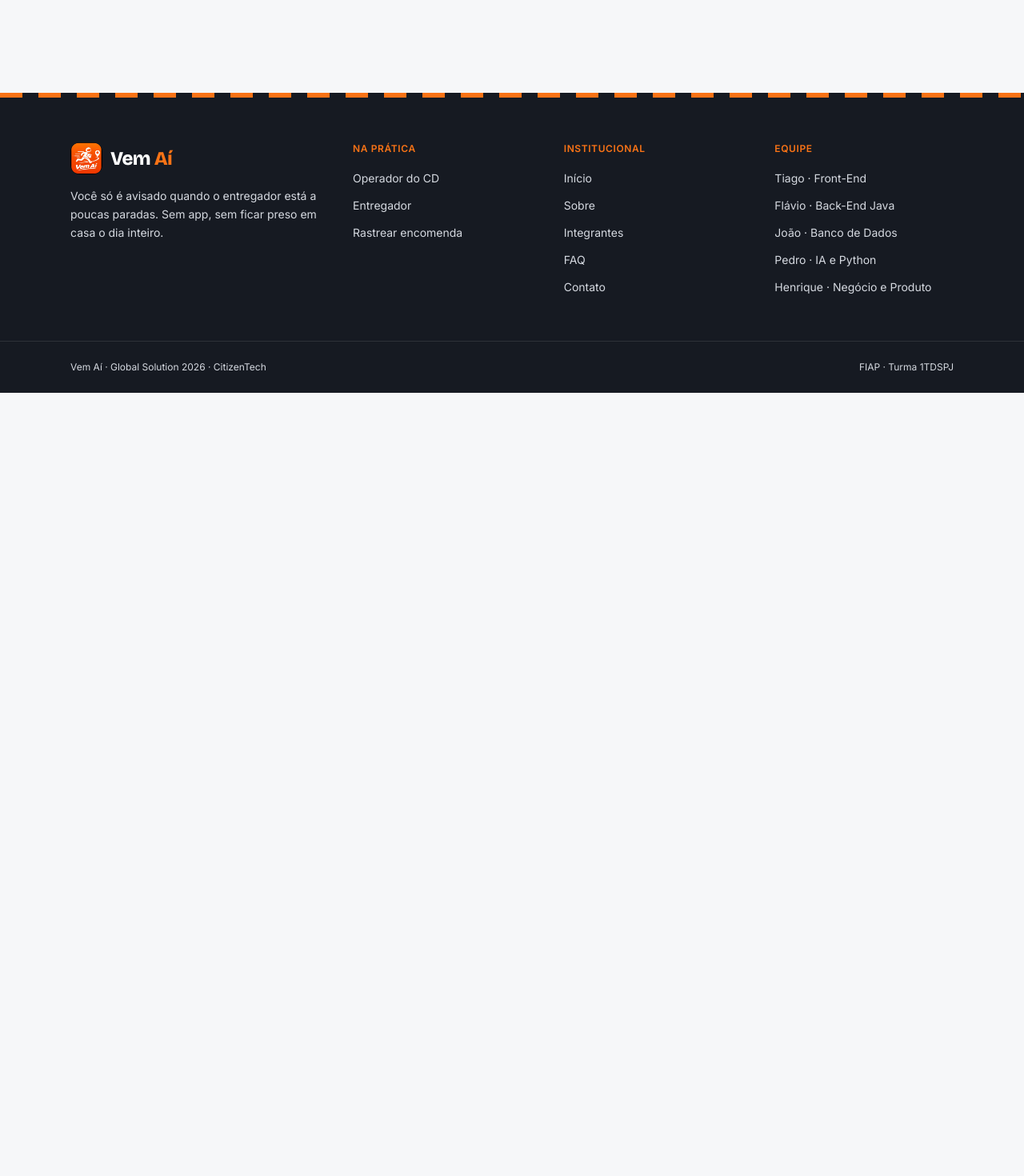
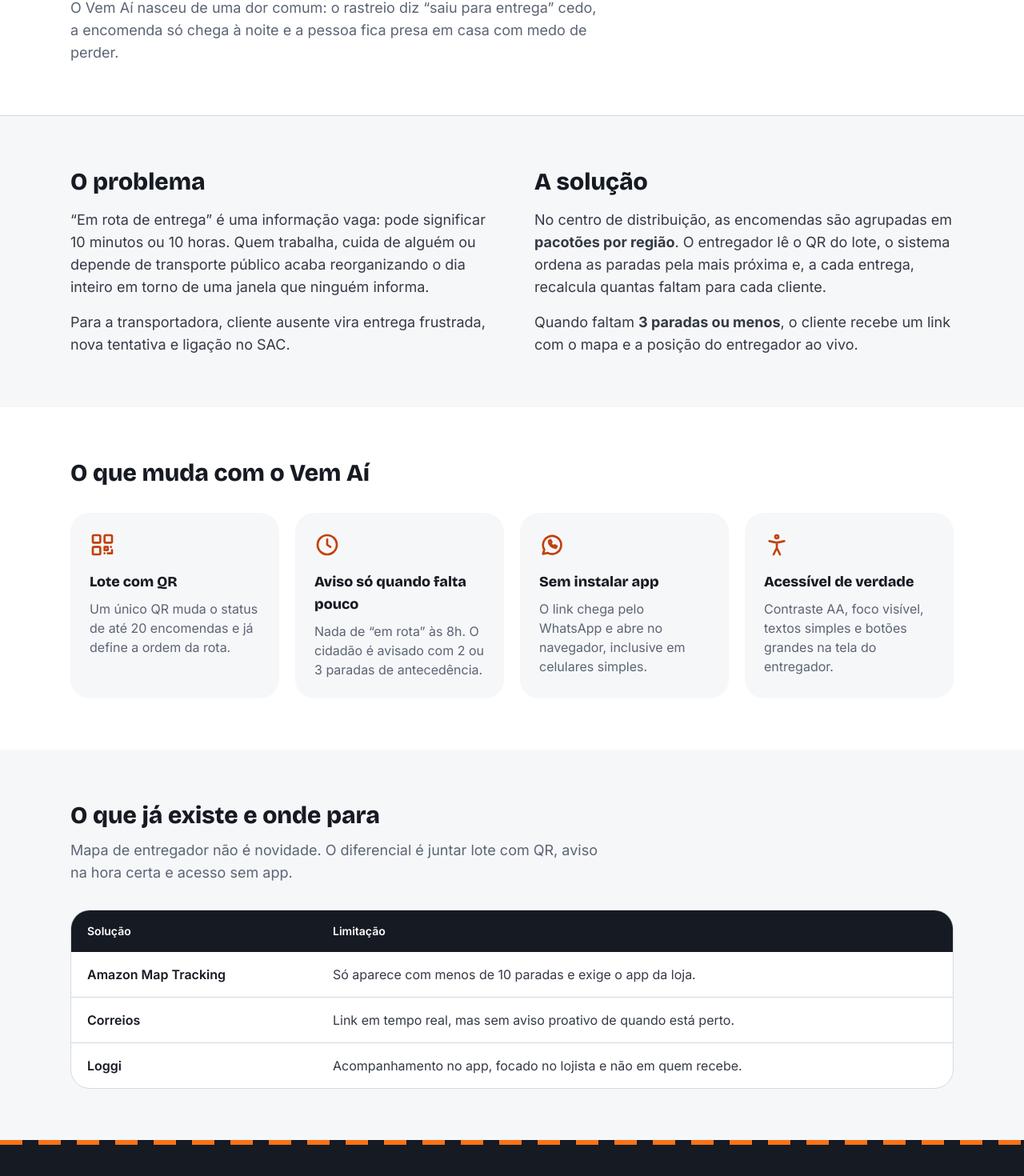
Before and after one commit to tiagostnz/vem-ai-front, a React (Vite) app: page /sobre in a window 1280 px wide. Shown: the part 309-1779 px from the top of the page at 80% size. Before the commit the page ends 800 px from the top, so only its background shows below. Built offline with nearby package versions, Linux system fonts and the light colour scheme.

Commit message:
feat: cria a página Sobre com problema, solução e comparativo

```diff
--- a/src/App.tsx
+++ b/src/App.tsx
@@ -2,12 +2,14 @@ import { Route, Routes } from 'react-router'
 import { Layout } from './components/layout/Layout'
 import { Home } from './pages/Home'
 import { NaoEncontrada } from './pages/NaoEncontrada'
+import { Sobre } from './pages/Sobre'
 
 function App() {
   return (
     <Routes>
       <Route element={<Layout />}>
         <Route index element={<Home />} />
+        <Route path="sobre" element={<Sobre />} />
         <Route path="*" element={<NaoEncontrada />} />
       </Route>
     </Routes>
--- /dev/null
+++ b/src/pages/Sobre.tsx
@@ -0,0 +1,131 @@
+import { IconeAcessivel, IconeQr, IconeRelogio, IconeWhatsapp } from '../components/icones'
+import { CabecalhoPagina } from '../components/ui/CabecalhoPagina'
+import { Container } from '../components/ui/Container'
+import { useTitulo } from '../hooks/useTitulo'
+
+const DIFERENCIAIS = [
+  {
+    titulo: 'Lote com QR',
+    texto: 'Um único QR muda o status de até 20 encomendas e já define a ordem da rota.',
+    icone: IconeQr,
+  },
+  {
+    titulo: 'Aviso só quando falta pouco',
+    texto: 'Nada de “em rota” às 8h. O cidadão é avisado com 2 ou 3 paradas de antecedência.',
+    icone: IconeRelogio,
+  },
+  {
+    titulo: 'Sem instalar app',
+    texto: 'O link chega pelo WhatsApp e abre no navegador, inclusive em celulares simples.',
+    icone: IconeWhatsapp,
+  },
+  {
+    titulo: 'Acessível de verdade',
+    texto: 'Contraste AA, foco visível, textos simples e botões grandes na tela do entregador.',
+    icone: IconeAcessivel,
+  },
+]
+
+const CONCORRENTES = [
+  { nome: 'Amazon Map Tracking', limite: 'Só aparece com menos de 10 paradas e exige o app da loja.' },
+  { nome: 'Correios', limite: 'Link em tempo real, mas sem aviso proativo de quando está perto.' },
+  { nome: 'Loggi', limite: 'Acompanhamento no app, focado no lojista e não em quem recebe.' },
+]
+
+export function Sobre() {
+  useTitulo('Sobre')
+
+  return (
+    <>
+      <CabecalhoPagina
+        etiqueta="Sobre o projeto"
+        titulo="Quem espera uma encomenda não deveria perder o dia"
+        descricao="O Vem Aí nasceu de uma dor comum: o rastreio diz “saiu para entrega” cedo, a encomenda só chega à noite e a pessoa fica presa em casa com medo de perder."
+      />
+
+      <Container className="grid gap-14 py-16 lg:grid-cols-2">
+        <section aria-labelledby="problema">
+          <h2 id="problema" className="text-3xl font-extrabold">
+            O problema
+          </h2>
+          <div className="mt-4 space-y-4 text-lg text-asfalto-700">
+            <p>
+              “Em rota de entrega” é uma informação vaga: pode significar 10 minutos ou 10 horas. Quem trabalha, cuida
+              de alguém ou depende de transporte público acaba reorganizando o dia inteiro em torno de uma janela que
+              ninguém informa.
+            </p>
+            <p>
+              Para a transportadora, cliente ausente vira entrega frustrada, nova tentativa e ligação no SAC.
+            </p>
+          </div>
+        </section>
+
+        <section aria-labelledby="solucao">
+          <h2 id="solucao" className="text-3xl font-extrabold">
+            A solução
+          </h2>
+          <div className="mt-4 space-y-4 text-lg text-asfalto-700">
+            <p>
+              No centro de distribuição, as encomendas são agrupadas em <strong>pacotões por região</strong>. O
+              entregador lê o QR do lote, o sistema ordena as paradas pela mais próxima e, a cada entrega, recalcula
+              quantas faltam para cada cliente.
+            </p>
+            <p>
+              Quando faltam <strong>3 paradas ou menos</strong>, o cliente recebe um link com o mapa e a posição do
+              entregador ao vivo.
+            </p>
+          </div>
+        </section>
+      </Container>
+
+      <section aria-labelledby="diferenciais" className="bg-white py-16">
+        <Container>
+          <h2 id="diferenciais" className="text-3xl font-extrabold">
+            O que muda com o Vem Aí
+          </h2>
+          <ul className="mt-8 grid gap-5 sm:grid-cols-2 lg:grid-cols-4">
+            {DIFERENCIAIS.map(({ titulo, texto, icone: Icone }) => (
+              <li key={titulo} className="rounded-3xl bg-asfalto-50 p-6">
+                <Icone className="h-8 w-8 text-marca-700" />
+                <h3 className="mt-4 text-lg font-bold">{titulo}</h3>
+                <p className="mt-2 text-asfalto-500">{texto}</p>
+              </li>
+            ))}
+          </ul>
+        </Container>
+      </section>
+
+      <Container className="py-16">
+        <h2 className="text-3xl font-extrabold">O que já existe e onde para</h2>
+        <p className="mt-3 max-w-2xl text-lg text-asfalto-500">
+          Mapa de entregador não é novidade. O diferencial é juntar lote com QR, aviso na hora certa e acesso sem app.
+        </p>
+        <div className="mt-8 overflow-hidden rounded-3xl border border-asfalto-200 bg-white">
+          <table className="w-full text-left">
+            <caption className="sr-only">Comparação com soluções existentes</caption>
+            <thead className="bg-asfalto-900 text-sm text-white">
+              <tr>
+                <th scope="col" className="px-5 py-4 font-semibold">
+                  Solução
+                </th>
+                <th scope="col" className="px-5 py-4 font-semibold">
+                  Limitação
+                </th>
+              </tr>
+            </thead>
+            <tbody className="divide-y divide-asfalto-200">
+              {CONCORRENTES.map((item) => (
+                <tr key={item.nome}>
+                  <th scope="row" className="px-5 py-4 align-top font-semibold">
+                    {item.nome}
+                  </th>
+                  <td className="px-5 py-4 text-asfalto-700">{item.limite}</td>
+                </tr>
+              ))}
+            </tbody>
+          </table>
+        </div>
+      </Container>
+    </>
+  )
+}
```
